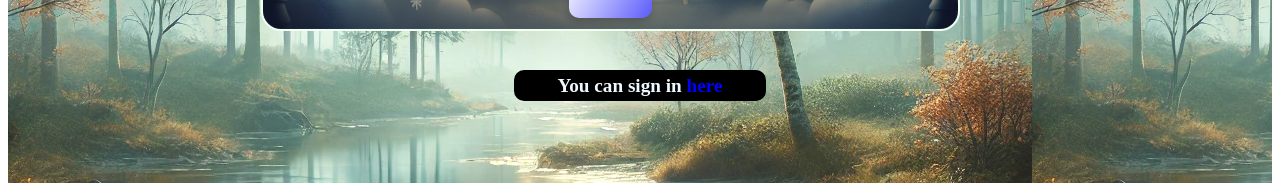
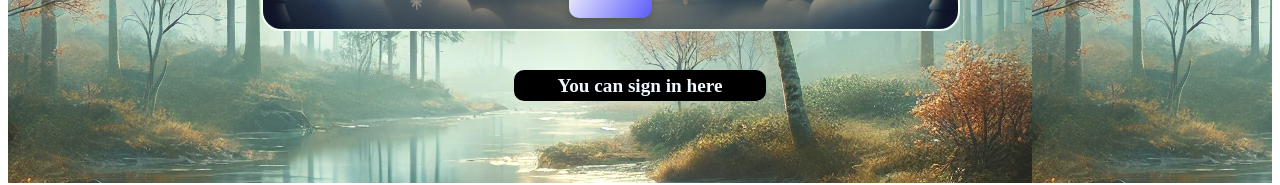
Before and after one commit to Apex69PREDATOR/weather-frontend, a React (Vite) app: page /signup in a window 1280 px wide. Shown: the part 605-790 px from the top of the page. Built offline with nearby package versions, Linux system fonts and the light colour scheme; the HTML template or start-up script is replaced by a standard one.

Commit message:
added log to signup nav

```diff
--- a/src/components/signin/sign.jsx
+++ b/src/components/signin/sign.jsx
@@ -52,7 +52,7 @@ const sign = () => {
      </div>
      <button className='signin' style={{height:"10%",color:"black",borderRadius:"10px",border:"none",cursor:"pointer"}}>Sign up</button>
     </form>
-    <div className="navsign" style={{left:"46%"}}>You can sign in <a href="/login">here</a></div>
+    <div className="navsign" style={{left:"46%"}}>You can sign in <span onClick={()=>{nav('/login')}}>here</span></div>
     </div>
     </>
   )
```
